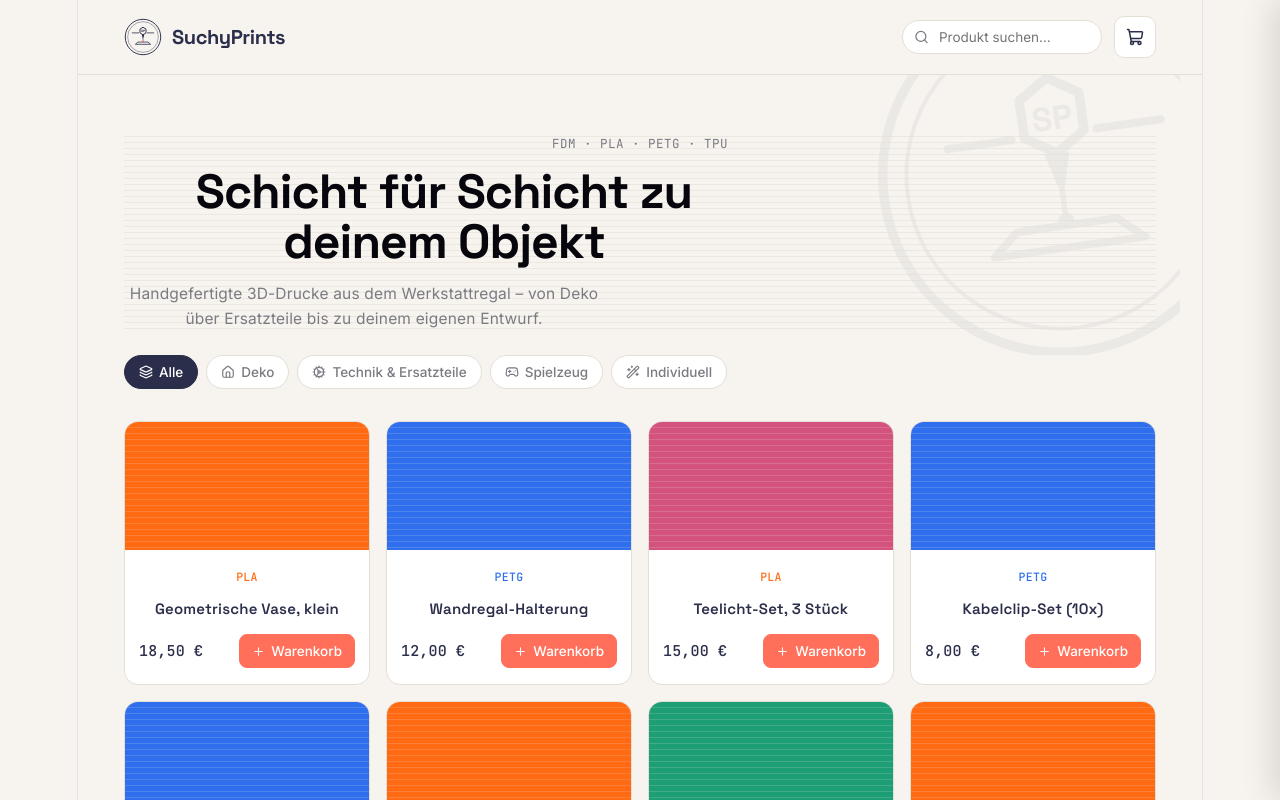
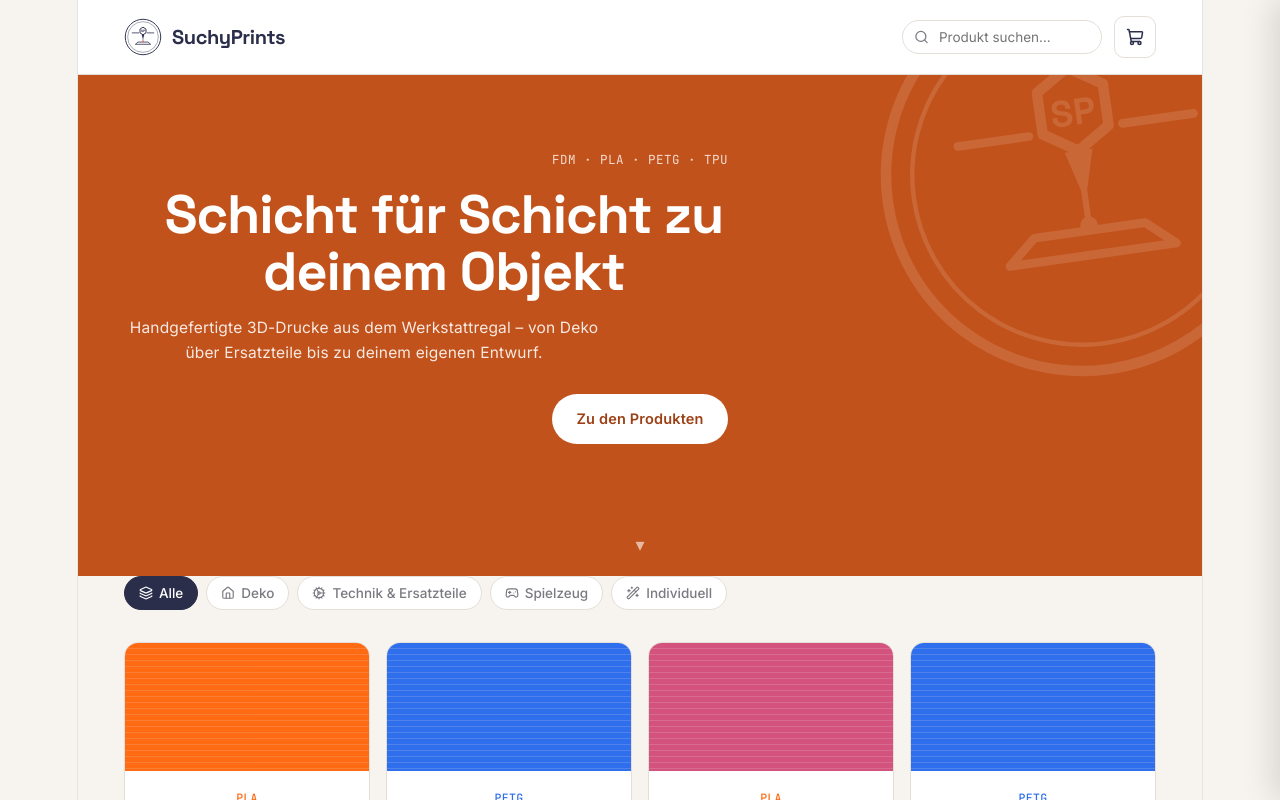
Before and after one commit to Christophsuchy/suchyprints-shop, a React (Vite) app: page / in a window 1280 px wide. Shown: the top 800 px of the page. Built offline with nearby package versions, Linux system fonts and the light colour scheme.

Commit message:
Neues Farbkonzept: Rostorange

```diff
--- a/src/Shop.jsx
+++ b/src/Shop.jsx
@@ -190,7 +190,8 @@ export default function Shop() {
           --surface: #FFFFFF;
           --ink: #2B2E4A;
           --muted: #7A7A82;
-          --accent: #FF6F59;
+          --accent: #C2521B;
+          --accent-dark: #9C4015;
           --accent-ink: #7A2E00;
           --accent2: #2F6FED;
           --line: #E4DFD6;
@@ -199,6 +200,22 @@ export default function Shop() {
           --font-mono: 'JetBrains Mono', monospace;
         }
         .sw-root * { box-sizing: border-box; }
+        html { scroll-behavior: smooth; }
+        .sw-pill-btn {
+          display: inline-flex;
+          align-items: center;
+          background: #fff;
+          color: var(--accent-dark);
+          font-family: var(--font-body);
+          font-weight: 600;
+          font-size: 14.5px;
+          padding: 12px 24px;
+          border-radius: 999px;
+          text-decoration: none;
+          cursor: pointer;
+          transition: transform 0.15s ease;
+        }
+        .sw-pill-btn:hover { transform: translateY(-1px); }
         .sw-layer-bg {
           background-image: repeating-linear-gradient(to bottom, transparent 0px, transparent 5px, var(--line) 5px, var(--line) 6px);
         }
@@ -253,7 +270,7 @@ export default function Shop() {
           align-items: center;
           gap: 6px;
         }
-        .sw-add-btn:hover { background: #E85A44; border-color: #E85A44; }
+        .sw-add-btn:hover { background: var(--accent-dark); border-color: var(--accent-dark); }
         .sw-drawer {
           position: fixed;
           top: 0; right: 0; bottom: 0;
@@ -297,7 +314,7 @@ export default function Shop() {
 
       <div className="sw-root">
         {/* Header */}
-        <header style={{ position: "sticky", top: 0, zIndex: 30, background: "var(--bg)", borderBottom: "1px solid var(--line)" }}>
+        <header style={{ position: "sticky", top: 0, zIndex: 30, background: "var(--surface)", borderBottom: "1px solid var(--line)" }}>
           <div style={{ maxWidth: 1080, margin: "0 auto", padding: "16px 24px", display: "flex", alignItems: "center", justifyContent: "space-between", gap: 16 }}>
             <div style={{ display: "flex", alignItems: "center", gap: 10 }}>
               <Logo size={38} withText={false} />
@@ -335,32 +352,33 @@ export default function Shop() {
         </header>
 
         {/* Hero */}
-        <section style={{ maxWidth: 1080, margin: "0 auto", padding: "56px 24px 24px", position: "relative", overflow: "hidden" }}>
+        <section style={{ background: "var(--accent)", position: "relative", overflow: "hidden" }}>
           <Logo
-            size={380}
+            size={420}
             withText={false}
-            color="#2B2E4A"
-            accent="#2B2E4A"
-            style={{ position: "absolute", top: -90, right: -70, opacity: 0.05, transform: "rotate(-8deg)", pointerEvents: "none" }}
+            color="#ffffff"
+            accent="#ffffff"
+            style={{ position: "absolute", top: -110, right: -90, opacity: 0.12, transform: "rotate(-8deg)", pointerEvents: "none" }}
           />
-          <div style={{ position: "relative" }}>
-            <div className={`sw-hero-reveal sw-layer-bg ${heroReady ? "ready" : ""}`} style={{ position: "absolute", inset: 0, opacity: 0.6 }} />
-            <div style={{ position: "relative" }}>
-              <p style={{ fontFamily: "var(--font-mono)", fontSize: 12.5, color: "var(--muted)", letterSpacing: "0.04em", marginBottom: 10 }}>
+          <div style={{ maxWidth: 1080, margin: "0 auto", padding: "72px 24px 88px", position: "relative" }}>
+            <p style={{ fontFamily: "var(--font-mono)", fontSize: 12.5, color: "rgba(255,255,255,0.8)", letterSpacing: "0.04em", marginBottom: 14 }}>
               FDM · PLA · PETG · TPU
             </p>
-              <h1 style={{ fontFamily: "var(--font-display)", fontWeight: 700, fontSize: "clamp(32px, 5vw, 48px)", lineHeight: 1.05, letterSpacing: "-0.02em", margin: 0, maxWidth: 640 }}>
+            <h1 style={{ fontFamily: "var(--font-display)", fontWeight: 700, fontSize: "clamp(34px, 5.5vw, 54px)", lineHeight: 1.05, letterSpacing: "-0.02em", margin: 0, maxWidth: 640, color: "#fff" }}>
               Schicht für Schicht zu deinem Objekt
             </h1>
-              <p style={{ color: "var(--muted)", fontSize: 15.5, maxWidth: 480, marginTop: 14, lineHeight: 1.6 }}>
+            <p style={{ color: "rgba(255,255,255,0.88)", fontSize: 15.5, maxWidth: 480, marginTop: 16, lineHeight: 1.6 }}>
               Handgefertigte 3D-Drucke aus dem Werkstattregal – von Deko über Ersatzteile bis zu deinem eigenen Entwurf.
             </p>
+            <a href="#produkte" className="sw-pill-btn" style={{ marginTop: 28 }}>
+              Zu den Produkten
+            </a>
           </div>
-          </div>
+          <div style={{ textAlign: "center", paddingBottom: 18, color: "rgba(255,255,255,0.6)" }}>▾</div>
         </section>
 
         {/* Kategorien */}
-        <section style={{ maxWidth: 1080, margin: "0 auto", padding: "0 24px 8px" }}>
+        <section id="produkte" style={{ maxWidth: 1080, margin: "0 auto", padding: "0 24px 8px", scrollMarginTop: 80 }}>
           <div style={{ display: "flex", gap: 8, overflowX: "auto", paddingBottom: 4 }}>
             {CATEGORIES.map((c) => {
               const Icon = c.icon;
```
Lines whose indentation alone changed are shown as unchanged.
